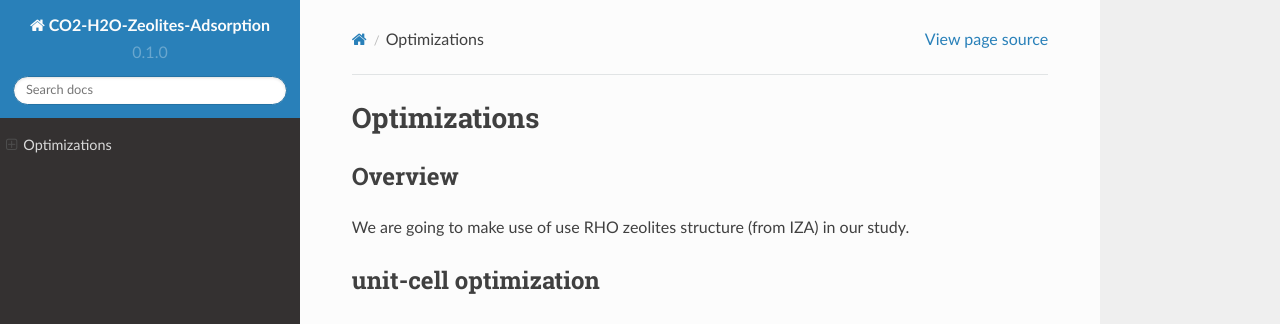
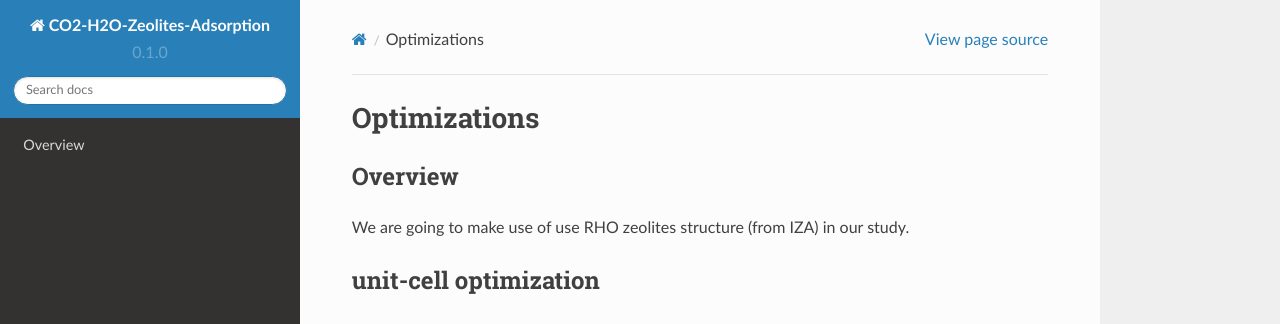
Before and after one commit to calvin1126/CO2_H2O_zeolite_adsorption, a Sphinx documentation site: the page built from docs/source/optimization.rst, in a window 1280 px wide. Shown: the top 324 px of the page. Built offline with Sphinx 7.4.7 and the Read the Docs theme 2.0.0, drawn with Linux system fonts in a browser that asks for light colours; pages that are not in the unit, such as notebooks, are missing from menus.

Commit message:
Update index.rst

```diff
--- a/docs/source/index.rst
+++ b/docs/source/index.rst
@@ -12,5 +12,5 @@
 
 .. toctree::
 
-   Overview
-   Optimizations
+   overview
+   optimizations
```
